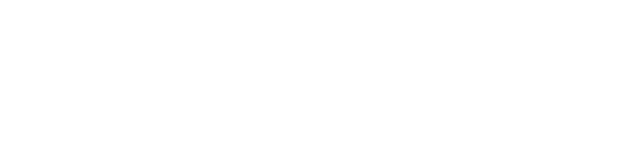
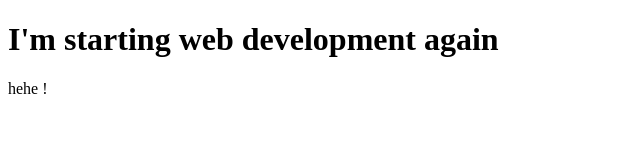
Before and after one commit to eliotlks/Dev, a plain HTML site: page index.html in a window 1280 px wide. Shown: the whole page, without its empty margins (0-640 px from the left). Drawn offline with Linux system fonts and the light colour scheme.

Commit message:
firstcmt

```diff
--- a/index.html
+++ b/index.html
@@ -8,11 +8,11 @@
 </head>
 
 <header>
-
+    <h1>I'm starting web development again</h1>
 </header>
 
     <body>
-
+        hehe !
     </body>
 
 <footer>
```
